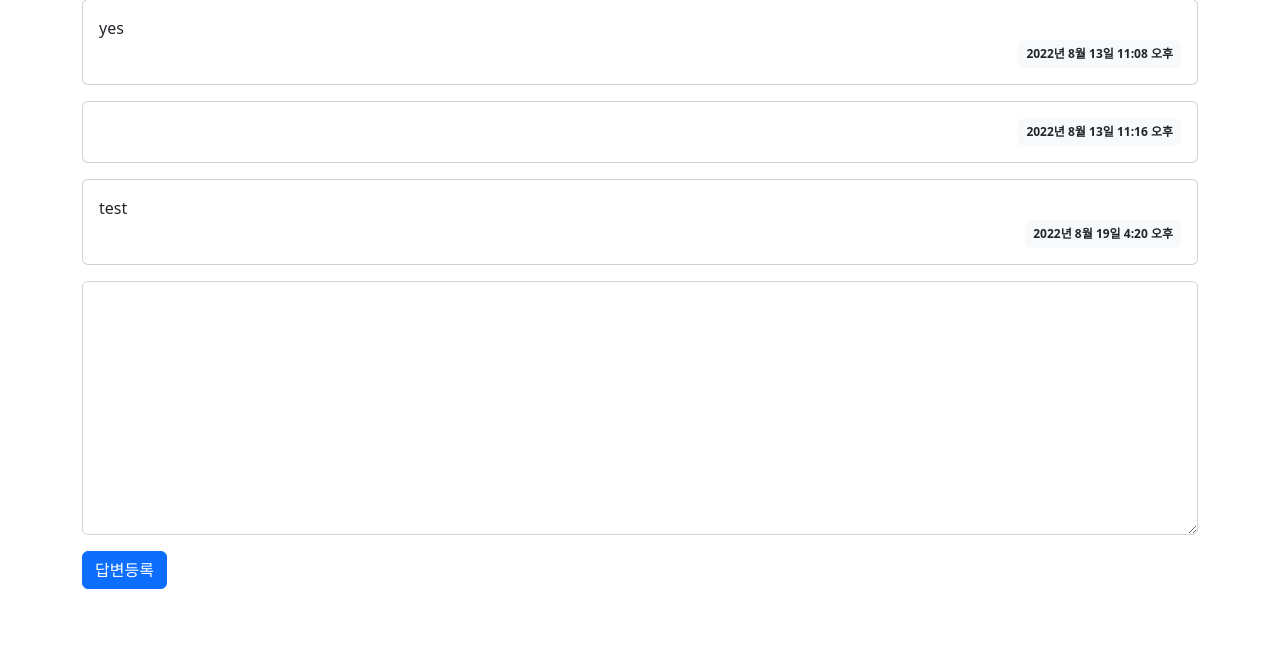
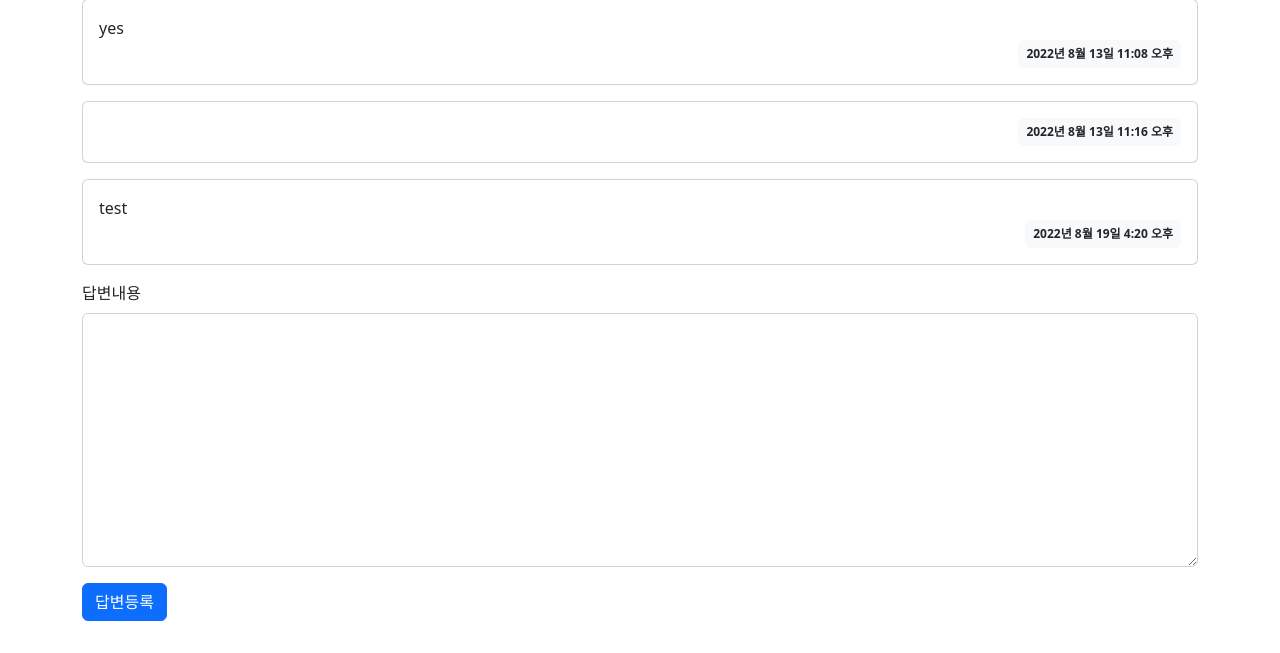
Before and after one commit to cheonhae/django_pybo, a Django app: page /pybo/2/ in a window 1280 px wide. Shown: the part 349-1002 px from the top of the page. Before the commit the page ends 938 px from the top, so only its background shows below. Run offline with Django 4.2, Linux system fonts and the light colour scheme; data comes from the database, SQL or seed files in the repository; both versions use the stored data as it was after the commit.

Commit message:
폼 완료 - bug 있음

```diff
--- a/templates/pybo/question_detail.html
+++ b/templates/pybo/question_detail.html
@@ -46,21 +46,10 @@
         {% endif %}
 <!--        오류표시 end-->
         <div class="form-group">
+            <label for="content" class="form-label">답변내용</label>
             <textarea name="content" id="content" class="form-control" rows="10"></textarea>
         </div>
-
-
-<!--        <div class="mb-3">-->
-<!--            <label for="content" class="form-label">답변내용</label>-->
-<!--            <textarea name="content" id="content" class="form-control" rows="10"></textarea>-->
-<!--        </div>-->
         <input type="submit" value="답변등록" class="btn btn-primary my-3">
     </form>
 </div>
 {% endblock %}
-
-
-<div class="mb-3">
-            <label for="subject" class="form-label">제목</label>
-            <input type="text" class="form-control" name="subject" id="subject" value="{{form.subject.value|default_if_none:''}}">
-        </div>
```
Also changed, not shown: db.sqlite3.
